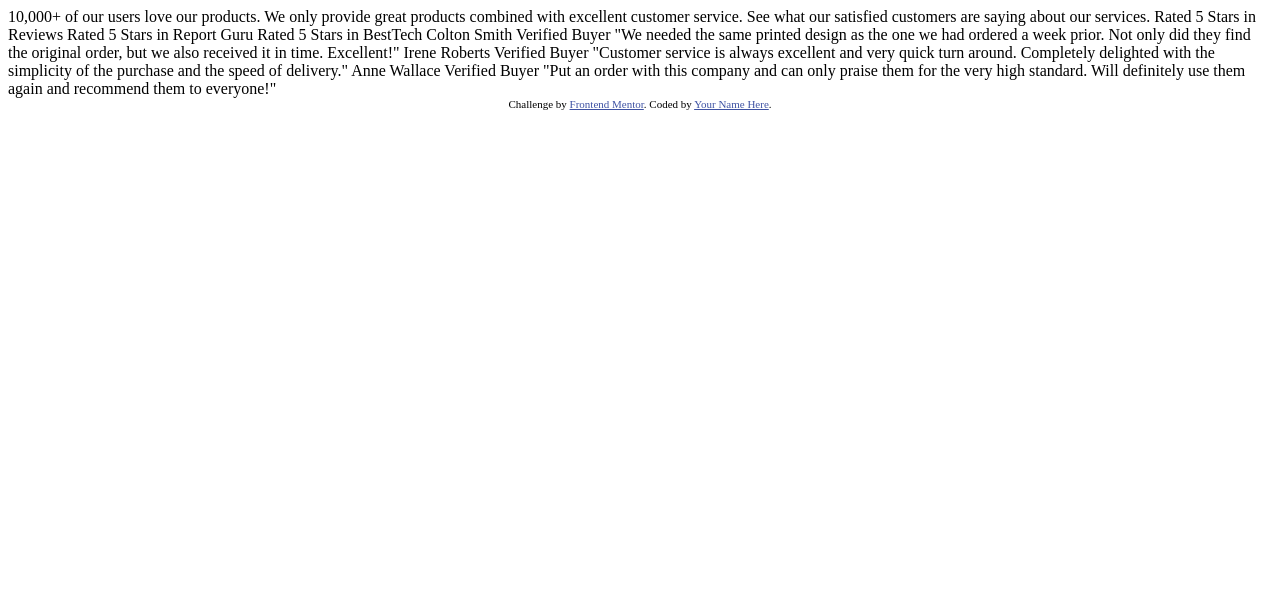
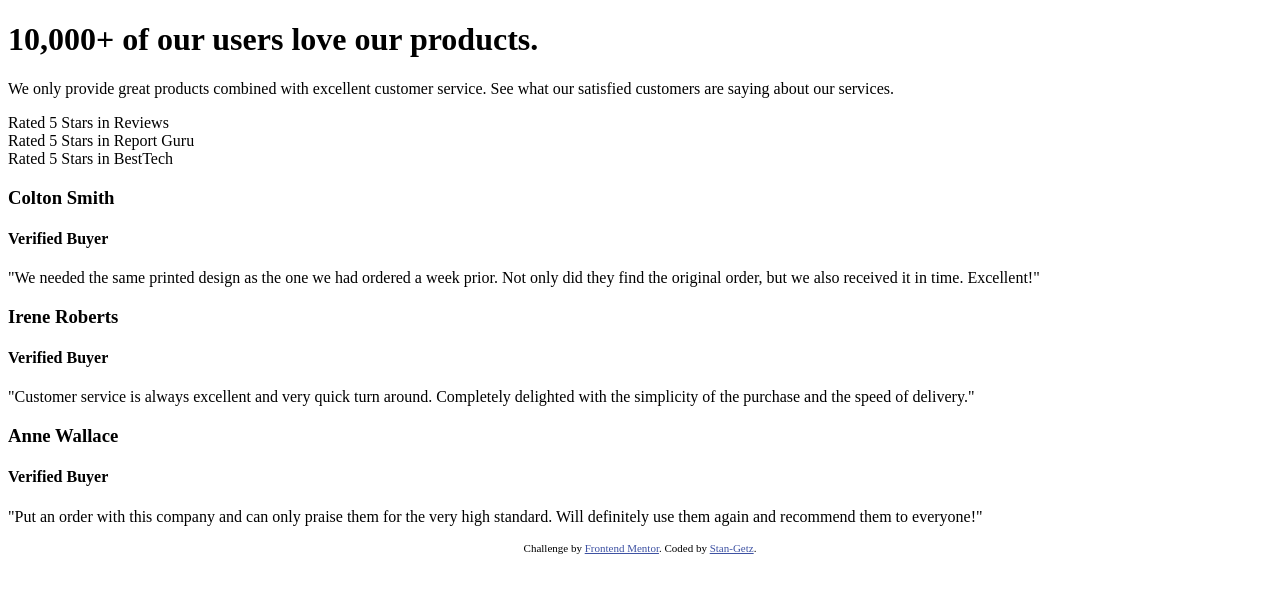
Before and after one commit to Stan-Getz/social-proof-section-master, a plain HTML site: page index.html in a window 1280 px wide. Drawn offline with Linux system fonts and the light colour scheme.

Commit message:
Add structure to index.html

```diff
--- a/index.html
+++ b/index.html
@@ -11,6 +11,7 @@
       sizes="32x32"
       href="./images/favicon-32x32.png"
     />
+    <link rel="stylesheet" href="/css/style.css">
 
     <title>Frontend Mentor | Social proof section</title>
 
@@ -26,36 +27,76 @@
     </style>
   </head>
   <body>
+    <header>
+      <div>
+        <h1>
           10,000+ of our users love our products.
+        </h1>
 
+        <p>
           We only provide great products combined with excellent customer service.
           See what our satisfied customers are saying about our services.
+        </p>
+      </div>
 
+      <div>
+        <section>
           Rated 5 Stars in Reviews
+        </section>
+        <section>
           Rated 5 Stars in Report Guru
+        </section>
+        <section>
           Rated 5 Stars in BestTech
+        </section>
+      </div>
+    </header>
 
+    <div>
+      <section>
+        <h3>
           Colton Smith
+        </h3>
+        <h4>
           Verified Buyer
+        </h4>
+        <p>
           "We needed the same printed design as the one we had ordered a week prior.
           Not only did they find the original order, but we also received it in time.
           Excellent!"
+        </p>
+      </section>
 
+      <section>
+        <h3>
           Irene Roberts
+        </h3>
+        <h4>
           Verified Buyer
+        </h4>
+        <p>
           "Customer service is always excellent and very quick turn around. Completely
           delighted with the simplicity of the purchase and the speed of delivery."
+        </p>
+      </section>
 
+      <h3>
         Anne Wallace
+      </h3>
+      <h4>
         Verified Buyer
+      </h4>
+      <p>
         "Put an order with this company and can only praise them for the very high
         standard. Will definitely use them again and recommend them to everyone!"
+      </p>
+    </div>
 
     <div class="attribution">
       Challenge by
       <a href="https://www.frontendmentor.io?ref=challenge" target="_blank"
         >Frontend Mentor</a
-      >. Coded by <a href="#">Your Name Here</a>.
+      >. Coded by <a href="#">Stan-Getz</a>.
     </div>
   </body>
 </html>
```
Lines whose indentation alone changed are shown as unchanged.
